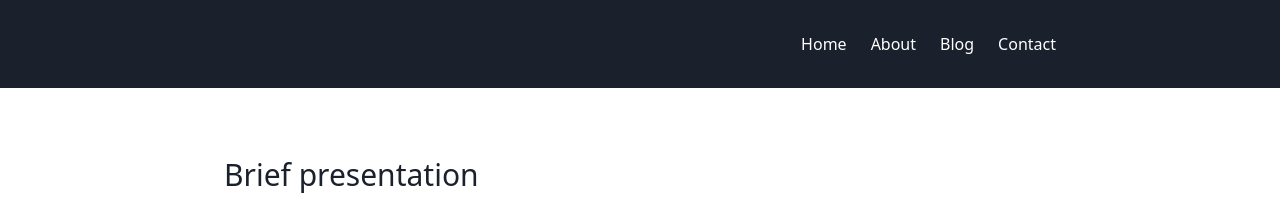
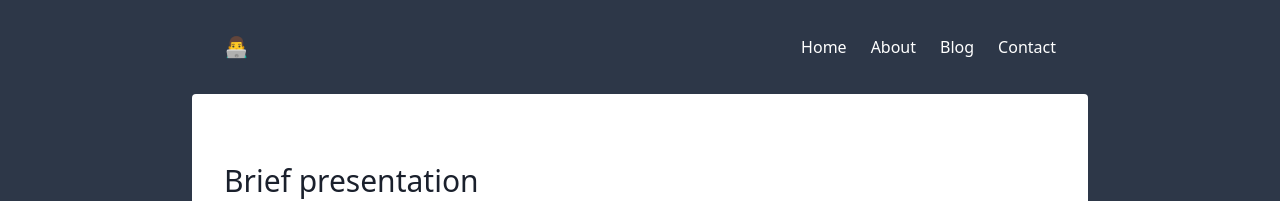
Before and after one commit to ggangix/blog-gastby, a Gatsby site: page / in a window 1280 px wide. Shown: the top 201 px of the page. Built offline with nearby package versions, Linux system fonts and the light colour scheme; Gatsby itself is replaced by a stand-in of ours.

Commit message:
[ENH] add new style to the layout component

```diff
--- a/src/components/header.js
+++ b/src/components/header.js
@@ -14,7 +14,7 @@ function Header() {
   `);
 
   return (
-    <header className="bg-gray-900">
+    <header className="	bg-gray-800">
       <div className="flex flex-wrap items-center justify-between max-w-4xl p-4 mx-auto md:p-8">
         <button
           className="items-center block px-3 py-2 text-white border border-white rounded md:hidden"
@@ -33,7 +33,7 @@ function Header() {
         <Link to="/">
           <h1 className="flex items-center text-white no-underline">
             <span className="text-xl font-bold tracking-tight">
-              {site.siteMetadata.title}
+            👨‍💻 {site.siteMetadata.title}
             </span>
           </h1>
         </Link>
--- a/src/components/layout.js
+++ b/src/components/layout.js
@@ -5,14 +5,14 @@ import Header from "./header";
 
 function Layout({ children }) {
   return (
-    <div className="flex flex-col min-h-screen font-sans text-gray-900">
+    <div className="flex flex-col min-h-screen font-sans text-gray-900 bg-gray-800">
       <Header />
 
-      <main className="flex-1 w-full max-w-4xl px-4 py-8 mx-auto md:px-8 md:py-16">
+      <main className="flex-1 w-full max-w-4xl px-4 py-8 mx-auto md:px-8 md:py-16 bg-white rounded">
         {children}
       </main>
 
-      <footer className="bg-gray-900">
+      <footer className="bg-gray-800">
       <div className="text-white mt-5 text-center ">  This blog is part of my{" "}
             <a
               href="https://twitter.com/ggangix/status/1328031248808349696?s=20"
```
